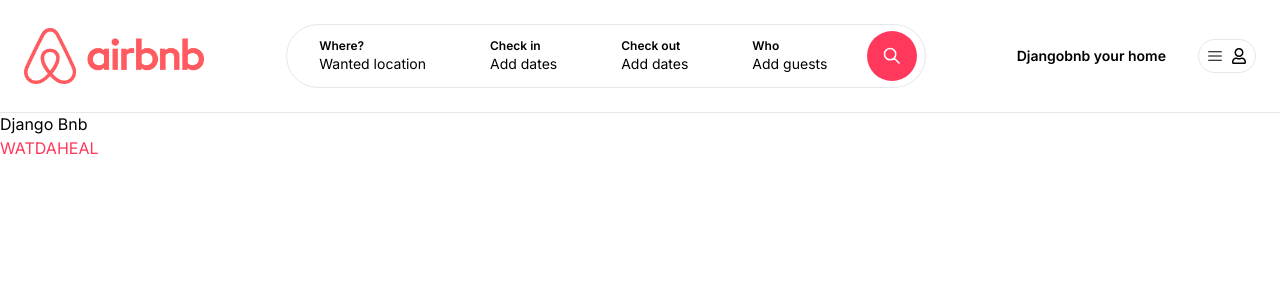
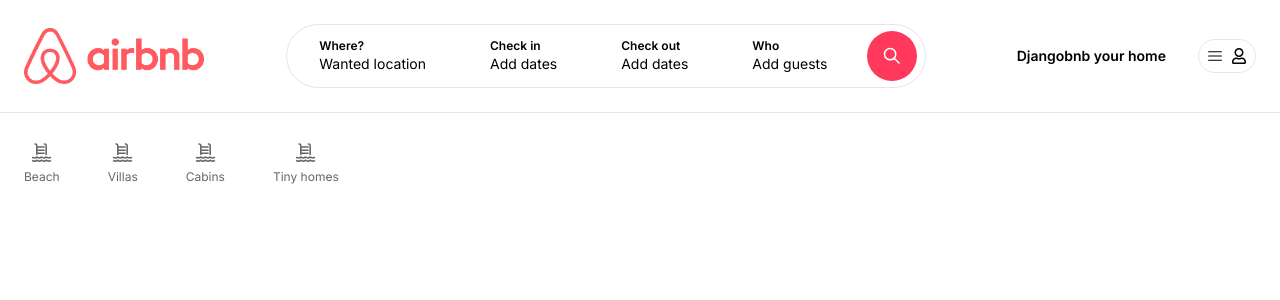
Before and after one commit to arwin50/djangobnb, a Next.js app: page / in a window 1280 px wide. Shown: the top 300 px of the page. Built offline with nearby package versions, Linux system fonts and the light colour scheme.

Commit message:
[UI] Added categories on home page (static)

```diff
--- /dev/null
+++ b/app/components/Categories.tsx
@@ -0,0 +1,25 @@
+import React from "react";
+import { LiaSwimmingPoolSolid } from "react-icons/lia";
+
+export const Categories = () => {
+  return (
+    <div className="pt-3 cursor-pointer pb-6 flex items-center space-x-12">
+      <div className="pb-4 flex flex-col items-center space-y-1 border-b-2 border-white opacity-60 hover:border-gray-200 hover:opacity-100 ">
+        <LiaSwimmingPoolSolid className="scale-x-[-1]" size={25} />
+        <span className="text-xs">Beach</span>
+      </div>
+      <div className="pb-4 flex flex-col items-center space-y-1 border-b-2 border-white opacity-60 hover:border-gray-200 hover:opacity-100 ">
+        <LiaSwimmingPoolSolid className="scale-x-[-1]" size={25} />
+        <span className="text-xs">Villas</span>
+      </div>
+      <div className="pb-4 flex flex-col items-center space-y-1 border-b-2 border-white opacity-60 hover:border-gray-200 hover:opacity-100 ">
+        <LiaSwimmingPoolSolid className="scale-x-[-1]" size={25} />
+        <span className="text-xs">Cabins</span>
+      </div>
+      <div className="pb-4 flex flex-col items-center space-y-1 border-b-2 border-white opacity-60 hover:border-gray-200 hover:opacity-100 ">
+        <LiaSwimmingPoolSolid className="scale-x-[-1]" size={25} />
+        <span className="text-xs">Tiny homes</span>
+      </div>
+    </div>
+  );
+};
--- a/app/layout.tsx
+++ b/app/layout.tsx
@@ -1,6 +1,6 @@
 import type { Metadata } from "next";
 import { Inter } from "next/font/google";
-import { Navbar } from "./components/Navbar";
+import { Navbar } from "./components/navbar/Navbar";
 import "./globals.css";
 
 const inter = Inter({ subsets: ["latin"] });
@@ -19,7 +19,7 @@
     <html lang="en">
       <body className={`${inter.className} antialiased`}>
         <Navbar />
-        <div className="pt-28">{children}</div>
+        <div className="pt-32">{children}</div>
       </body>
     </html>
   );
--- a/app/page.tsx
+++ b/app/page.tsx
@@ -1,8 +1,9 @@
+import { Categories } from "./components/Categories";
+
 export default function Home() {
   return (
-    <main className="">
-      Django Bnb
-      <h2 className="text-airbnb">WATDAHEAL</h2>
+    <main className="max-w-[1500px] mx-auto px-6">
+      <Categories />
     </main>
   );
 }
```
Also changed, not shown: app/components/navbar/AddPropertyButton.tsx (renamed from app/components/AddPropertyButton.tsx), app/components/navbar/Navbar.tsx (renamed from app/components/Navbar.tsx), app/components/navbar/SearchFilters.tsx (renamed from app/components/SearchFilters.tsx), app/components/navbar/UserNav.tsx (renamed from app/components/UserNav.tsx).
